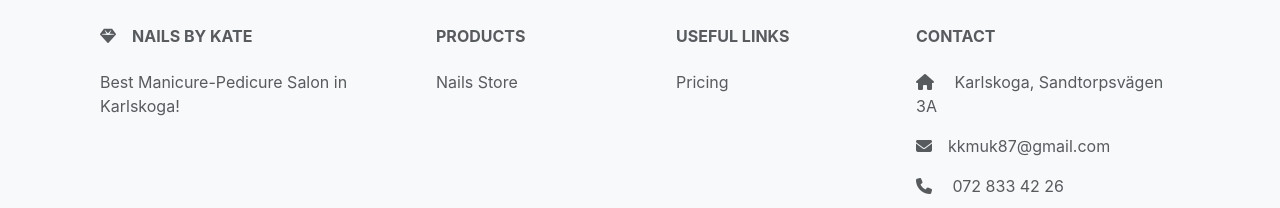
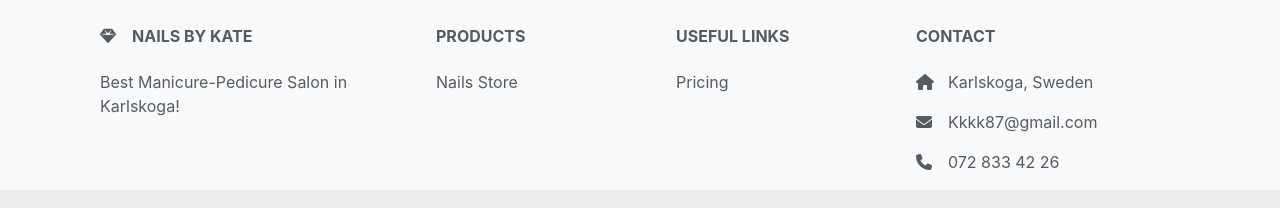
Before and after one commit to GitMalmoer/NailsBookingApp-FrontEnd-Typescript-Redux, a React (Create React App) app: page /reviews in a window 1280 px wide. Shown: the part 521-729 px from the top of the page. Built offline with nearby package versions, Linux system fonts and the light colour scheme; no server answers.

Commit message:
footerfix

```diff
--- a/src/Components/Layout/Footer.tsx
+++ b/src/Components/Layout/Footer.tsx
@@ -80,12 +80,12 @@ function Footer() {
             <div className="col-md-4 col-lg-3 col-xl-3 mx-auto mb-md-0 mb-4">
               {/* <!-- Links --> */}
               <h6 className="text-uppercase fw-bold mb-4">Contact</h6>
-              <p><i className="fas fa-home me-3"></i> Karlskoga, Sandtorpsvägen 3A</p>
+              <p><i className="fas fa-home me-3" style={{width:"16px"}}></i>Karlskoga, Sweden</p>
               <p>
                 <i className="fas fa-envelope me-3"></i>
-                kkmuk87@gmail.com
+                Kkkk87@gmail.com
               </p>
-              <p><i className="fas fa-phone me-3"></i> 072 833 42 26</p>
+              <p><i className="fas fa-phone me-3"></i>072 833 42 26</p>
               {/* <p><i className="fas fa-print me-3"></i> + 01 234 567 89</p> */}
             </div>
             {/* <!-- Grid column --> */}
```
